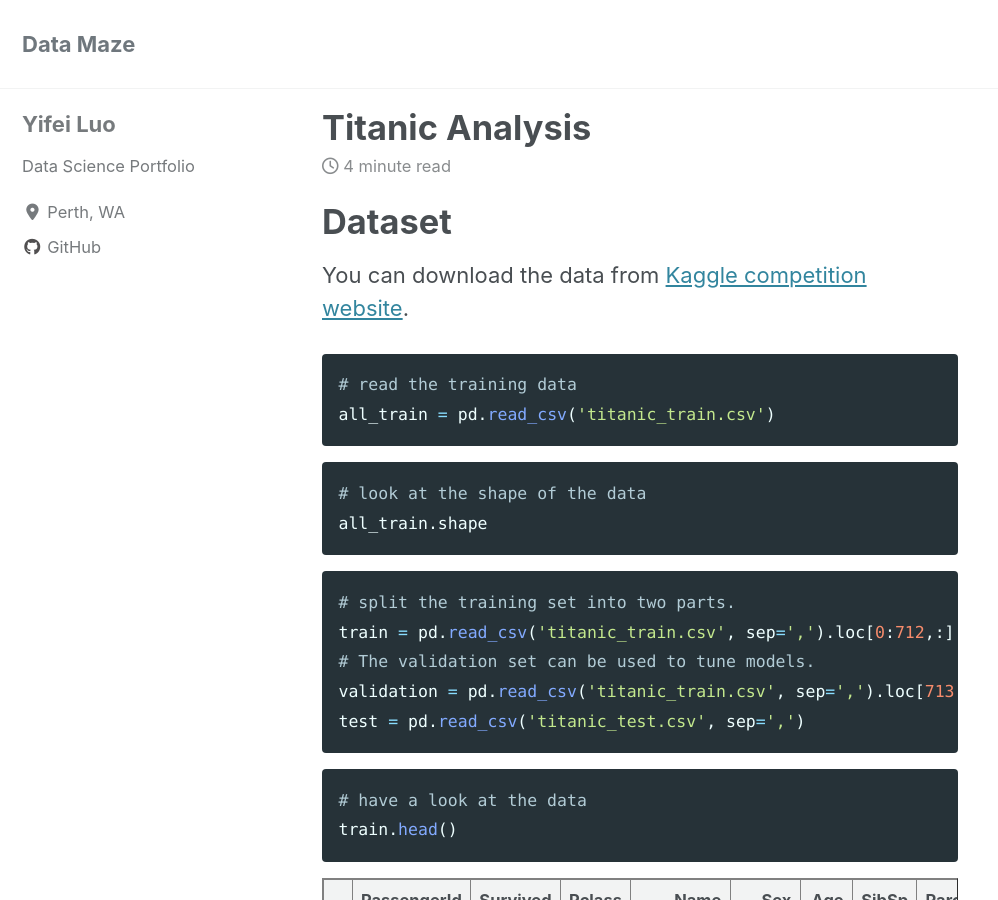
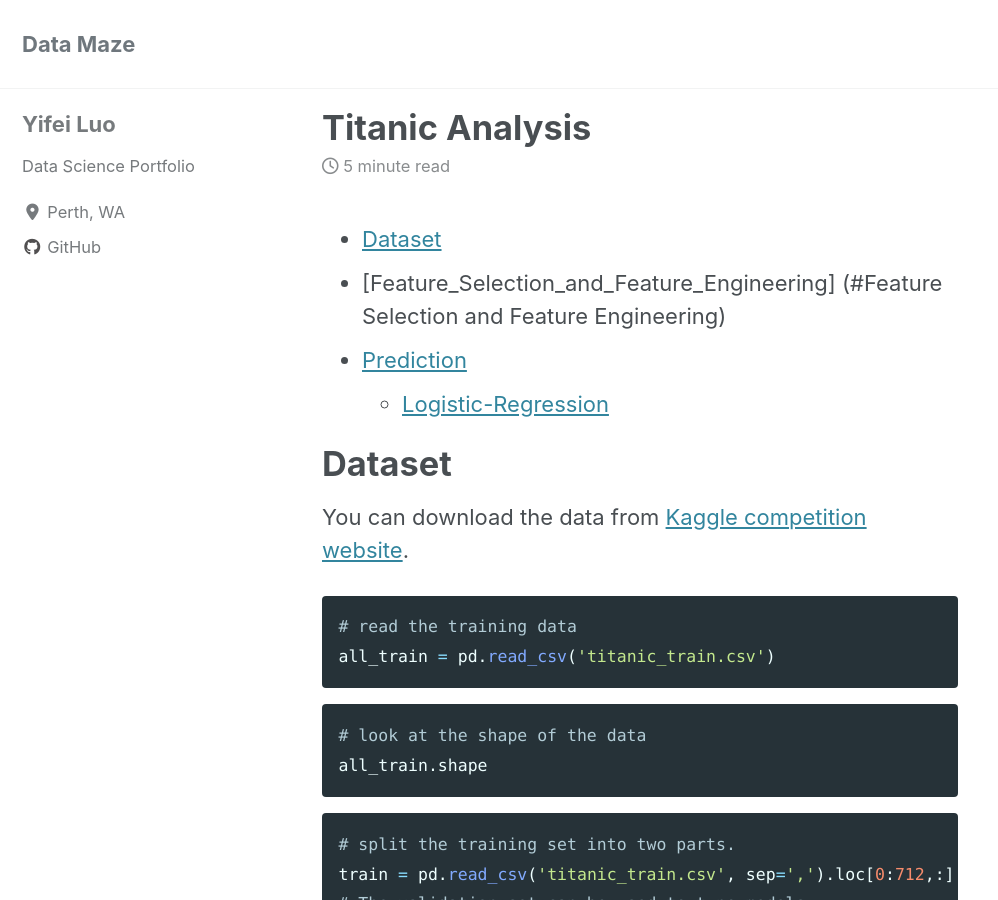
Before and after one commit to learn2gether/learn2gether.github.io, a Jekyll site: the page built from _posts/2019-01-01-Titanic-Analysis.md, in a window 1280 px wide and 900 px high. Shown: the whole window, without its empty margins (0-998 px from the left). Built offline with Jekyll 4.4.1, drawn with Linux system fonts in a browser that asks for light colours; cached includes are drawn as plain includes; nearby versions of some CDN libraries; some of the changed text lies outside the part shown.

Commit message:
modify titanic

````diff
--- a/_posts/2019-01-01-Titanic-Analysis.md
+++ b/_posts/2019-01-01-Titanic-Analysis.md
@@ -6,6 +6,12 @@ tags: [machine learning, data science]
 #     image: "images/posts/titanic.jpeg"
 excerpt: "Titanic Analysis by using machine learning algorithm such as Logistic Regression, Naive Bayes, Support Vector Machine, Decision Tree and Random Forest."
 ---
+
+- [Dataset](#dataset)
+- [Feature_Selection_and_Feature_Engineering]
+(#Feature Selection and Feature Engineering)
+- [Prediction](#Prediction)
+  * [Logistic-Regression](#Logistic Regression)
 
 # Dataset
 You can download the data from [Kaggle competition website](https://www.kaggle.com/c/titanic/data).
@@ -511,7 +517,7 @@ test5 = test4.drop(columns=['Sex'])
 validation5 = validation4.drop(columns=['Sex'])
 ```
 
-# prediction
+# Prediction
 
 
 ```python
@@ -727,7 +733,7 @@ y_valid = validation5.iloc[:, 0:1].to_numpy()
 ```
 
 
-## logistic regression
+## Logistic Regression
 
 
 ```python
````
